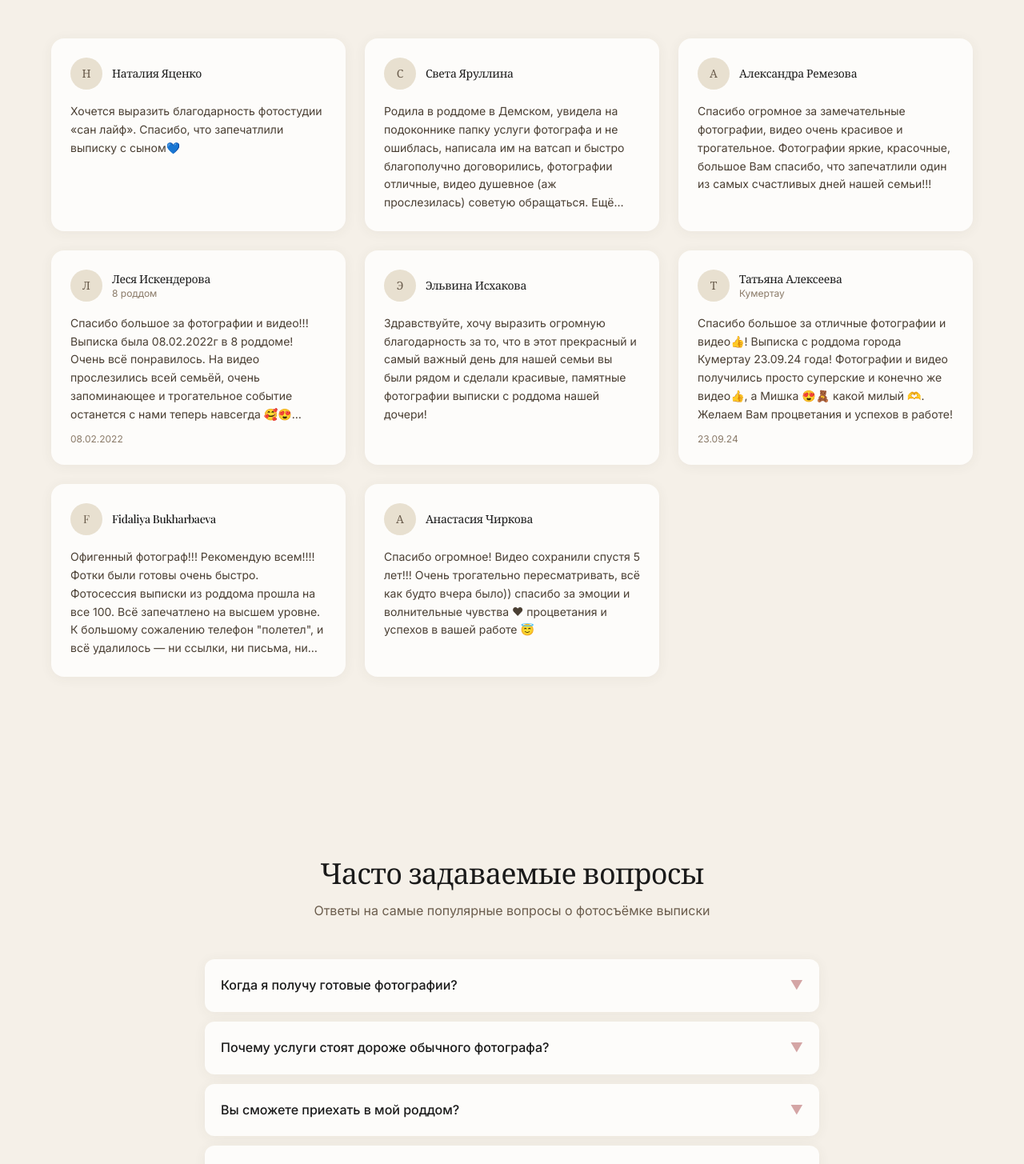
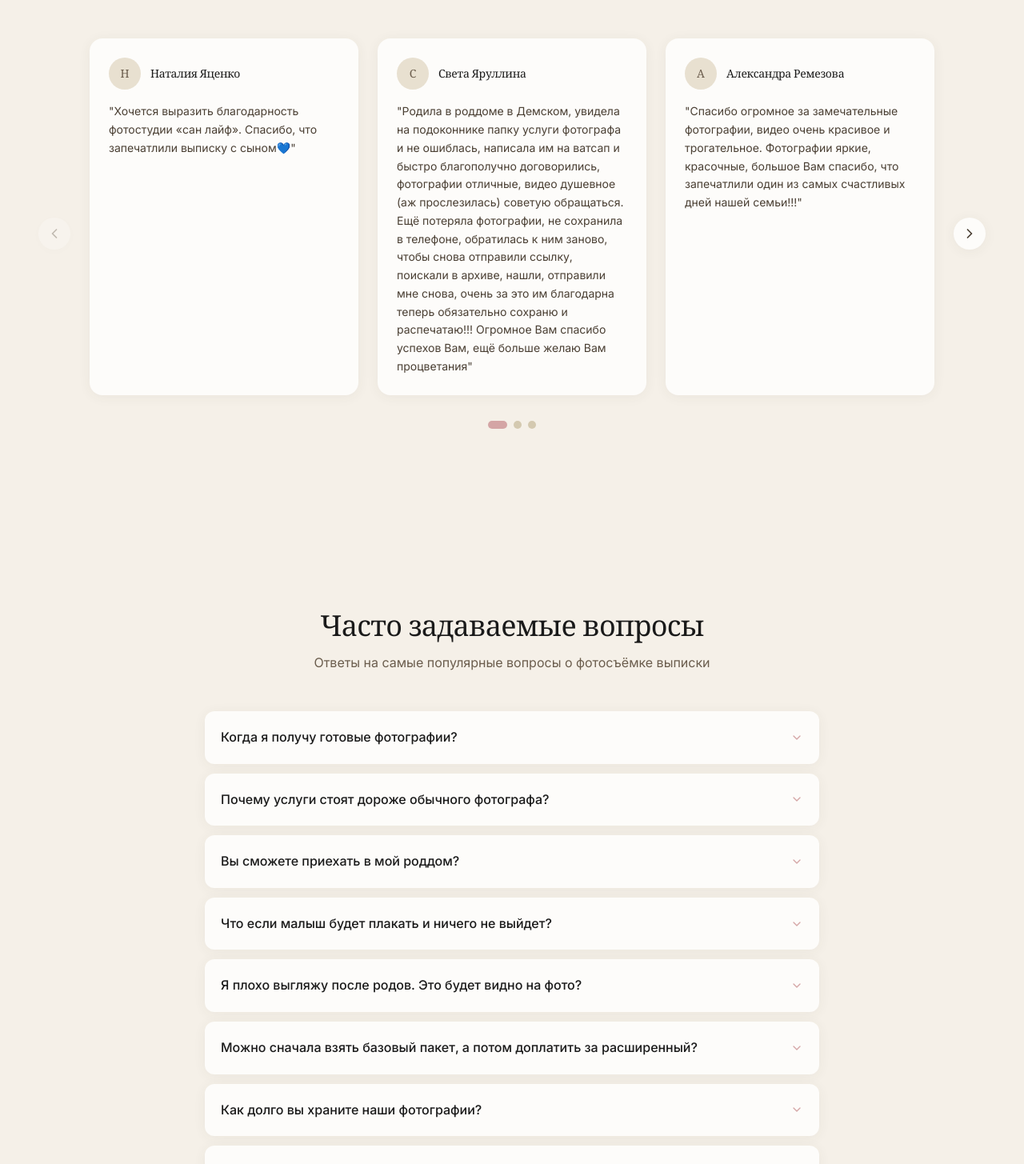
Before and after one commit to ramzesk1n/sunlife, a React (Vite) app: page / in a window 1280 px wide. Shown: the part 5040-6495 px from the top of the page at 80% size. Built offline with nearby package versions, Linux system fonts and the light colour scheme.

Commit message:
feat: Testimonials carousel + FAQ Framer Motion accordion

```diff
--- a/src/components/FAQ/FAQ.tsx
+++ b/src/components/FAQ/FAQ.tsx
@@ -1,8 +1,32 @@
 import { useRef, useState } from 'react';
+import { motion, useInView, useReducedMotion, AnimatePresence } from 'framer-motion';
 import { faqItems } from '../../content/faq';
+
+const containerVariants = {
+  hidden: {},
+  visible: {
+    transition: {
+      staggerChildren: 0.06,
+    },
+  },
+};
+
+const itemVariants = {
+  hidden: { opacity: 0, y: 20 },
+  visible: {
+    opacity: 1,
+    y: 0,
+    transition: {
+      duration: 0.5,
+      ease: 'easeOut' as const,
+    },
+  },
+};
 
 export default function FAQ() {
   const sectionRef = useRef<HTMLElement>(null);
+  const isInView = useInView(sectionRef, { once: true, margin: '-80px' });
+  const shouldReduceMotion = useReducedMotion();
   const [openId, setOpenId] = useState<string | null>(null);
 
   const toggle = (id: string) => {
@@ -16,16 +40,34 @@ export default function FAQ() {
       className="py-20 md:py-28 px-6"
     >
       <div className="max-w-3xl mx-auto">
-        <h2 className="font-serif text-3xl md:text-4xl text-brown-800 text-center mb-4">
+        <motion.h2
+          className="font-serif text-3xl md:text-4xl text-brown-800 text-center mb-4"
+          initial={shouldReduceMotion ? false : { opacity: 0, y: 20 }}
+          animate={isInView ? { opacity: 1, y: 0 } : {}}
+          transition={{ duration: 0.6, ease: 'easeOut' }}
+        >
           Часто задаваемые вопросы
-        </h2>
-        <p className="text-brown-500 text-center max-w-xl mx-auto mb-12">
+        </motion.h2>
+
+        <motion.p
+          className="text-brown-500 text-center max-w-xl mx-auto mb-12"
+          initial={shouldReduceMotion ? false : { opacity: 0, y: 20 }}
+          animate={isInView ? { opacity: 1, y: 0 } : {}}
+          transition={{ duration: 0.6, delay: 0.1, ease: 'easeOut' }}
+        >
           Ответы на самые популярные вопросы о фотосъёмке выписки
-        </p>
-        <div className="space-y-3">
+        </motion.p>
+
+        <motion.div
+          className="space-y-3"
+          variants={shouldReduceMotion ? undefined : containerVariants}
+          initial="hidden"
+          animate={isInView ? 'visible' : 'hidden'}
+        >
           {faqItems.map((item) => (
-            <div
+            <motion.div
               key={item.id}
+              variants={shouldReduceMotion ? undefined : itemVariants}
               className="bg-white-warm rounded-xl shadow-card overflow-hidden"
             >
               <button
@@ -34,30 +76,40 @@ export default function FAQ() {
                 className="w-full flex items-center justify-between p-5 text-left hover:bg-sand-50 transition-colors duration-200"
                 aria-expanded={openId === item.id}
               >
-                <span className="font-medium text-brown-800 pr-4">
+                <span className="font-medium text-brown-800 pr-4 text-left">
                   {item.question}
                 </span>
-                <span
-                  className={`text-terracotta-400 flex-shrink-0 transition-transform duration-300 ${
-                    openId === item.id ? 'rotate-180' : ''
-                  }`}
+                <motion.span
+                  className="text-terracotta-400 flex-shrink-0 ml-2"
+                  animate={{ rotate: openId === item.id ? 180 : 0 }}
+                  transition={{ duration: 0.3 }}
                   aria-hidden="true"
                 >
-                  ▼
-                </span>
+                  <svg width="16" height="16" viewBox="0 0 24 24" fill="none" stroke="currentColor" strokeWidth="2" strokeLinecap="round" strokeLinejoin="round">
+                    <polyline points="6 9 12 15 18 9" />
+                  </svg>
+                </motion.span>
               </button>
-              <div
-                className={`overflow-hidden transition-all duration-300 ${
-                  openId === item.id ? 'max-h-96' : 'max-h-0'
-                }`}
-              >
-                <p className="px-5 pb-5 text-brown-500 text-sm leading-relaxed">
-                  {item.answer}
-                </p>
-              </div>
-            </div>
+
+              <AnimatePresence initial={false}>
+                {openId === item.id && (
+                  <motion.div
+                    initial={shouldReduceMotion ? { opacity: 0 } : { height: 0, opacity: 0 }}
+                    animate={{ height: 'auto', opacity: 1 }}
+                    exit={shouldReduceMotion ? { opacity: 0 } : { height: 0, opacity: 0 }}
+                    transition={{ duration: shouldReduceMotion ? 0.01 : 0.3, ease: 'easeOut' }}
+                  >
+                    <div className="px-5 pb-5">
+                      <p className="text-brown-500 text-sm leading-relaxed">
+                        {item.answer}
+                      </p>
+                    </div>
+                  </motion.div>
+                )}
+              </AnimatePresence>
+            </motion.div>
           ))}
-        </div>
+        </motion.div>
       </div>
     </section>
   );
--- a/src/components/Testimonials/Testimonials.tsx
+++ b/src/components/Testimonials/Testimonials.tsx
@@ -1,34 +1,142 @@
-import { useRef } from 'react';
+import { useRef, useState, useCallback, useEffect } from 'react';
+import { motion, useInView, useReducedMotion, AnimatePresence } from 'framer-motion';
 import { reviews } from '../../content/reviews';
+
+const VISIBLE_COUNT = 3;
+
+// Unused variants removed — carousel uses AnimatePresence for slide transitions
 
 export default function Testimonials() {
   const sectionRef = useRef<HTMLElement>(null);
+  const isInView = useInView(sectionRef, { once: true, margin: '-80px' });
+  const shouldReduceMotion = useReducedMotion();
+  const [page, setPage] = useState(0);
+  const [direction, setDirection] = useState(0);
+  const totalPages = Math.ceil(reviews.length / VISIBLE_COUNT);
+
+  const goToPage = useCallback((newPage: number) => {
+    setDirection(newPage > page ? 1 : -1);
+    setPage(newPage);
+  }, [page]);
+
+  const nextPage = useCallback(() => {
+    if (page < totalPages - 1) {
+      goToPage(page + 1);
+    }
+  }, [page, totalPages, goToPage]);
+
+  const prevPage = useCallback(() => {
+    if (page > 0) {
+      goToPage(page - 1);
+    }
+  }, [page, goToPage]);
+
+  // Keyboard navigation
+  useEffect(() => {
+    const handleKey = (e: KeyboardEvent) => {
+      if (e.key === 'ArrowRight') nextPage();
+      if (e.key === 'ArrowLeft') prevPage();
+    };
+    window.addEventListener('keydown', handleKey);
+    return () => window.removeEventListener('keydown', handleKey);
+  }, [nextPage, prevPage]);
+
+  const visibleReviews = reviews.slice(
+    page * VISIBLE_COUNT,
+    page * VISIBLE_COUNT + VISIBLE_COUNT
+  );
+
+  const slideVariants = {
+    enter: (dir: number) => ({
+      x: dir > 0 ? 300 : -300,
+      opacity: 0,
+    }),
+    center: {
+      x: 0,
+      opacity: 1,
+    },
+    exit: (dir: number) => ({
+      x: dir > 0 ? -300 : 300,
+      opacity: 0,
+    }),
+  };
 
   return (
     <section
       ref={sectionRef}
       id="testimonials"
-      className="py-20 md:py-28 px-6"
+      className="py-20 md:py-28 px-6 overflow-hidden"
     >
       <div className="max-w-6xl mx-auto">
-        <h2 className="font-serif text-3xl md:text-4xl text-brown-800 text-center mb-4">
+        <motion.h2
+          className="font-serif text-3xl md:text-4xl text-brown-800 text-center mb-4"
+          initial={shouldReduceMotion ? false : { opacity: 0, y: 20 }}
+          animate={isInView ? { opacity: 1, y: 0 } : {}}
+          transition={{ duration: 0.6, ease: 'easeOut' }}
+        >
           Что говорят наши клиенты
-        </h2>
-        <p className="text-brown-500 text-center max-w-xl mx-auto mb-12">
+        </motion.h2>
+
+        <motion.p
+          className="text-brown-500 text-center max-w-xl mx-auto mb-12"
+          initial={shouldReduceMotion ? false : { opacity: 0, y: 20 }}
+          animate={isInView ? { opacity: 1, y: 0 } : {}}
+          transition={{ duration: 0.6, delay: 0.1, ease: 'easeOut' }}
+        >
           100+ реальных отзывов от счастливых мам и семей
-        </p>
-        <div className="grid grid-cols-1 md:grid-cols-2 lg:grid-cols-3 gap-6">
-          {reviews.map((review) => (
+        </motion.p>
+
+        {/* Carousel container */}
+        <div className="relative">
+          {/* Navigation arrows */}
+          <button
+            type="button"
+            onClick={prevPage}
+            disabled={page === 0}
+            className="absolute left-0 top-1/2 -translate-y-1/2 -translate-x-2 md:-translate-x-4 z-10 w-10 h-10 rounded-full bg-white-warm shadow-card hover:shadow-warm flex items-center justify-center text-brown-600 disabled:opacity-30 disabled:cursor-not-allowed transition-all duration-300"
+            aria-label="Предыдущие отзывы"
+          >
+            <svg width="20" height="20" viewBox="0 0 24 24" fill="none" stroke="currentColor" strokeWidth="2" strokeLinecap="round" strokeLinejoin="round">
+              <polyline points="15 18 9 12 15 6" />
+            </svg>
+          </button>
+
+          <button
+            type="button"
+            onClick={nextPage}
+            disabled={page === totalPages - 1}
+            className="absolute right-0 top-1/2 -translate-y-1/2 translate-x-2 md:translate-x-4 z-10 w-10 h-10 rounded-full bg-white-warm shadow-card hover:shadow-warm flex items-center justify-center text-brown-600 disabled:opacity-30 disabled:cursor-not-allowed transition-all duration-300"
+            aria-label="Следующие отзывы"
+          >
+            <svg width="20" height="20" viewBox="0 0 24 24" fill="none" stroke="currentColor" strokeWidth="2" strokeLinecap="round" strokeLinejoin="round">
+              <polyline points="9 18 15 12 9 6" />
+            </svg>
+          </button>
+
+          {/* Cards */}
+          <div className="px-8 md:px-12">
+            <AnimatePresence mode="wait" custom={direction}>
+              <motion.div
+                key={page}
+                custom={direction}
+                variants={shouldReduceMotion ? undefined : slideVariants}
+                initial="enter"
+                animate="center"
+                exit="exit"
+                transition={{ duration: 0.4, ease: 'easeOut' }}
+                className="grid grid-cols-1 md:grid-cols-3 gap-6"
+              >
+                {visibleReviews.map((review) => (
                   <article
                     key={review.id}
-              className="bg-white-warm rounded-2xl p-6 shadow-card"
+                    className="bg-white-warm rounded-2xl p-6 shadow-card h-full flex flex-col"
                   >
                     <div className="flex items-center gap-3 mb-4">
-                <div className="w-10 h-10 rounded-full bg-sand-200 flex items-center justify-center text-brown-500 font-serif text-sm">
+                      <div className="w-10 h-10 rounded-full bg-sand-200 flex items-center justify-center text-brown-500 font-serif text-sm flex-shrink-0">
                         {review.author.charAt(0)}
                       </div>
-                <div>
-                  <h3 className="font-medium text-brown-800 text-sm">
+                      <div className="min-w-0">
+                        <h3 className="font-medium text-brown-800 text-sm truncate">
                           {review.author}
                         </h3>
                         {review.city && (
@@ -36,14 +144,37 @@ export default function Testimonials() {
                         )}
                       </div>
                     </div>
-              <p className="text-brown-600 text-sm leading-relaxed line-clamp-6">
-                {review.text}
+                    <p className="text-brown-600 text-sm leading-relaxed flex-grow">
+                      "{review.text}"
                     </p>
                     {review.date && (
-                <p className="text-xs text-brown-400 mt-3">{review.date}</p>
+                      <p className="text-xs text-brown-400 mt-4 pt-4 border-t border-sand-100">
+                        {review.date}
+                      </p>
                     )}
                   </article>
                 ))}
+              </motion.div>
+            </AnimatePresence>
+          </div>
+
+          {/* Dots indicator */}
+          <div className="flex justify-center gap-2 mt-8">
+            {Array.from({ length: totalPages }).map((_, i) => (
+              <button
+                key={i}
+                type="button"
+                onClick={() => goToPage(i)}
+                className={`w-2.5 h-2.5 rounded-full transition-all duration-300 ${
+                  i === page
+                    ? 'bg-terracotta-400 w-6'
+                    : 'bg-sand-300 hover:bg-sand-400'
+                }`}
+                aria-label={`Страница отзывов ${i + 1}`}
+                aria-current={i === page ? 'true' : undefined}
+              />
+            ))}
+          </div>
         </div>
       </div>
     </section>
```
Lines whose indentation alone changed are shown as unchanged.
